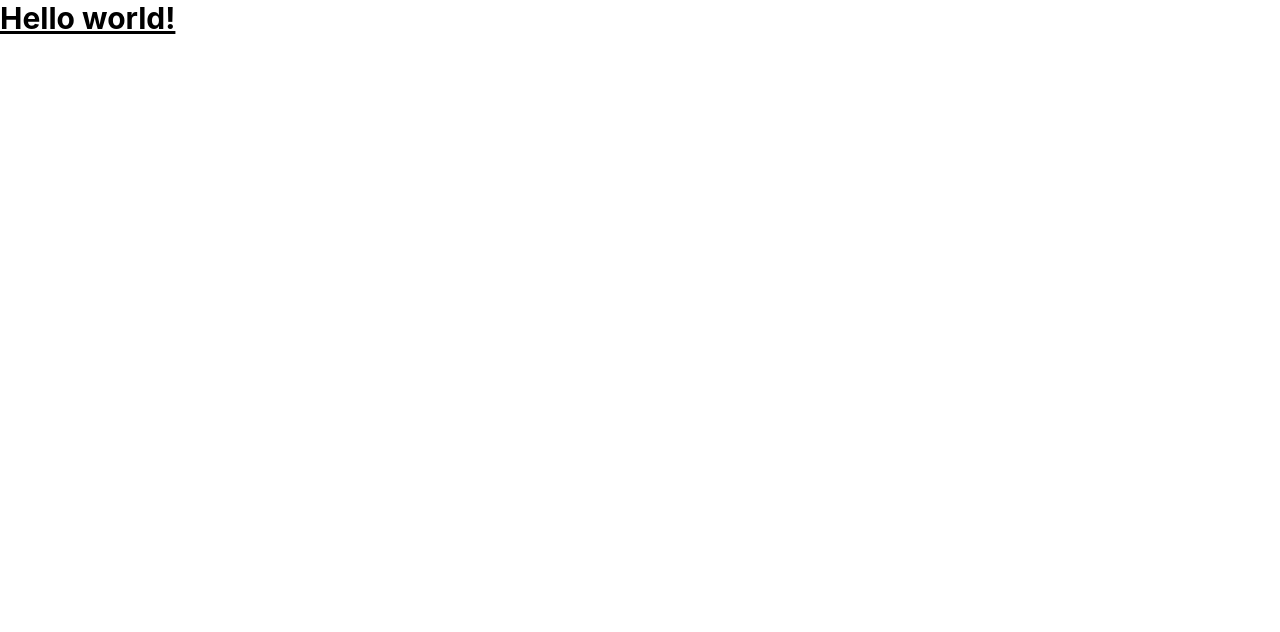
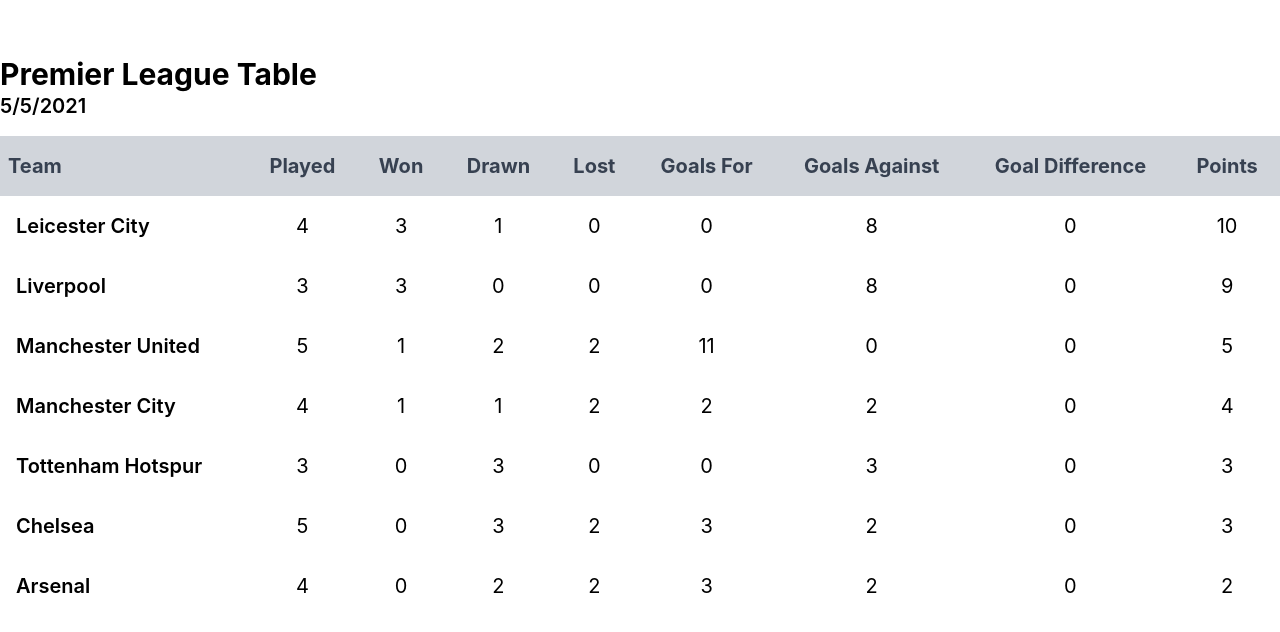
Before and after one commit to mainawycliffe/premier-league, a React (Create React App) app: page / in a window 1280 px wide. Shown: the top 632 px of the page. Built offline with nearby package versions, Linux system fonts and the light colour scheme.

Commit message:
feat: add UI to show premier league table

```diff
--- a/src/App.tsx
+++ b/src/App.tsx
@@ -1,9 +1,18 @@
-import React from 'react';
-import logo from './logo.svg';
+import { data } from './data';
 import './App.css';
+import { useState } from 'react';
+import PremierLeagueTable from './components/PremierLeagueTable';
 
 function App() {
-  return <h1 className='text-3xl font-bold underline'>Hello world!</h1>;
+  const [premierLeagueData] = useState(data);
+
+  return (
+    <div className='container mx-auto py-10'>
+      <div className='flex flex-col'>
+        <PremierLeagueTable data={premierLeagueData} />
+      </div>
+    </div>
+  );
 }
 
 export default App;
--- /dev/null
+++ b/src/components/PremierLeagueTable.tsx
@@ -0,0 +1,63 @@
+import { useMemo } from 'react';
+import PremierLeagueFixture from '../types/PremierLeagueFixture';
+import { parseISO } from 'date-fns';
+import composePremierLeagueTable from './utils/composePremierLeagueTable';
+
+type Props = {
+  data: PremierLeagueFixture[];
+};
+
+export default function PremierLeagueTable({ data }: Props) {
+  const todaysDate = parseISO('2021-05-05T14:00:00');
+
+  const filteredData = useMemo(() => composePremierLeagueTable(data, todaysDate), [data, todaysDate]);
+
+  return (
+    <>
+      <div className='flex flex-col'>
+        <div className='block py-4'>
+          <h3 className='text-left text-3xl font-bold'>Premier League Table</h3>
+          <span className='py-2 font-semibold text-xl'>{todaysDate.toLocaleDateString()}</span>
+        </div>
+        {filteredData.length > 0 ? (
+          <table className='table-auto text-xl'>
+            <thead className='text-gray-700 bg-gray-300'>
+              <tr className='font-bold'>
+                <th className='text-left p-2'>Team</th>
+                <th className='p-4'>Played</th>
+                <th className='p-4'>Won</th>
+                <th className='p-4'>Drawn</th>
+                <th className='p-4'>Lost</th>
+                <th className='p-4'>Goals For</th>
+                <th className='p-4'>Goals Against</th>
+                <th className='p-4'>Goal Difference</th>
+                <th className='p-4'>Points</th>
+              </tr>
+            </thead>
+            <tbody className='text-center'>
+              {filteredData.map((team) => (
+                <tr className='table-row hover:bg-gray-200' key={team.team}>
+                  <td className='text-left p-4 font-semibold'>{team.team}</td>
+                  <td data-testid={`${team.team}-played`} className='p-4'>
+                    {team.gamesPlayed}
+                  </td>
+                  <td className='p-4'>{team.totalWon}</td>
+                  <td className='p-4'>{team.totalDrawn}</td>
+                  <td className='p-4'>{team.totalLost}</td>
+                  <td className='p-4'>{team.goalsFor}</td>
+                  <td className='p-4'>{team.goalsAgainst}</td>
+                  <td className='p-4'>{team.goalDifference}</td>
+                  <td className='p-4'>{team.points}</td>
+                </tr>
+              ))}
+            </tbody>
+          </table>
+        ) : (
+          <div className='flex w-full py-10 text-center text-red-600 font-semibold'>
+            No matches have been played yet!
+          </div>
+        )}
+      </div>
+    </>
+  );
+}
--- /dev/null
+++ b/src/components/tests/mocks/mockData.ts
@@ -0,0 +1,124 @@
+import PremierLeagueFixture from '../../../types/PremierLeagueFixture';
+
+export const testDataFutureOnly: PremierLeagueFixture[] = [
+  {
+    score: { 'Manchester United': null, Liverpool: null },
+    date: '2021-05-09T11:00:00',
+  },
+
+  {
+    score: { Liverpool: null, 'Tottenham Hotspur': null },
+    date: '2021-05-09T17:00:00',
+  },
+  {
+    score: { Liverpool: null, 'Leicester City': null },
+    date: '2021-05-06T17:00:00',
+  },
+
+  {
+    score: { 'Manchester City': null, 'Tottenham Hotspur': null },
+    date: '2021-05-06T12:00:00',
+  },
+  {
+    score: { 'Manchester City': null, Arsenal: null },
+    date: '2021-05-11T14:00:00',
+  },
+  {
+    score: { Arsenal: null, Chelsea: null },
+    date: '2021-05-11T12:00:00',
+  },
+  {
+    score: { 'Tottenham Hotspur': null, 'Leicester City': null },
+    date: '2021-05-09T14:00:00',
+  },
+];
+
+export const testDataFutureAndPast: PremierLeagueFixture[] = [
+  {
+    score: {
+      'Manchester United': 1,
+      'Leicester City': 2,
+    },
+    date: '2021-05-04T14:00:00',
+  },
+  {
+    score: { 'Manchester United': null, Liverpool: null },
+    date: '2021-05-09T11:00:00',
+  },
+  {
+    score: { 'Manchester United': 1, 'Tottenham Hotspur': 1 },
+    date: '2021-05-05T11:00:00',
+  },
+  {
+    score: { 'Manchester United': 2, Chelsea: 2 },
+    date: '2021-03-04T17:00:00',
+  },
+  {
+    score: { 'Manchester United': 1, 'Manchester City': 2 },
+    date: '2021-03-05T17:00:00',
+  },
+  {
+    score: { 'Manchester United': 6, Arsenal: 2 },
+    date: '2021-01-04T17:00:00',
+  },
+  {
+    score: { Liverpool: null, 'Tottenham Hotspur': null },
+    date: '2021-05-09T17:00:00',
+  },
+  {
+    score: { Liverpool: null, 'Leicester City': null },
+    date: '2021-05-06T17:00:00',
+  },
+  {
+    score: { 'Manchester City': 1, Liverpool: 2 },
+    date: '2021-05-01T14:00:00',
+  },
+  {
+    score: { Arsenal: 2, Liverpool: 3 },
+    date: '2021-05-02T17:00:00',
+  },
+  {
+    score: { Chelsea: 1, Liverpool: 3 },
+    date: '2021-04-29T17:00:00',
+  },
+  {
+    score: { 'Manchester City': 0, Chelsea: 0 },
+    date: '2021-04-16T17:00:00',
+  },
+  {
+    score: { 'Manchester City': 1, 'Leicester City': 2 },
+    date: '2021-04-17T17:00:00',
+  },
+  {
+    score: { 'Manchester City': null, 'Tottenham Hotspur': null },
+    date: '2021-05-06T12:00:00',
+  },
+  {
+    score: { 'Manchester City': null, Arsenal: null },
+    date: '2021-05-11T14:00:00',
+  },
+  {
+    score: { Arsenal: null, Chelsea: null },
+    date: '2021-05-11T12:00:00',
+  },
+  {
+    score: { Arsenal: 0, 'Leicester City': 0 },
+    date: '2021-04-28T12:00:00',
+  },
+  {
+    score: { Arsenal: 1, 'Tottenham Hotspur': 1 },
+    date: '2021-05-04T12:00:00',
+  },
+  {
+    score: { Chelsea: 1, 'Tottenham Hotspur': 1 },
+    date: '2021-05-04T14:00:00',
+  },
+  {
+    score: { Chelsea: 1, 'Leicester City': 4 },
+    date: '2021-05-03T14:00:00',
+  },
+  {
+    score: { 'Tottenham Hotspur': null, 'Leicester City': null },
+    date: '2021-05-09T14:00:00',
+  },
+];
--- /dev/null
+++ b/src/components/utils/composePremierLeagueTable.ts
@@ -0,0 +1,82 @@
+import { isBefore, parseISO } from 'date-fns';
+import PremierLeagueFixture from '../../types/PremierLeagueFixture';
+import PremierLeagueTableRow from '../../types/PremierLeagueTableRow';
+
+export default function composePremierLeagueTable(data: PremierLeagueFixture[], todaysDate: Date) {
+  // we need to create a premier league table, so we will only use past
+  // data for this, so we filter out any data that is in the future
+  const pastPremierFixtures = data.filter((fixture) => isBefore(parseISO(fixture.date), todaysDate));
+  // next we need to create a premier league table
+  let premierLeagueTableWithKeys: Record<string, PremierLeagueTableRow> = {};
+
+  pastPremierFixtures.forEach((fixture) => {
+    const teams = Object.keys(fixture.score);
+    const homeTeam = teams[0];
+    const awayTeam = teams[1];
+
+    // if the home team is not in the premier league table, add it
+    if (!premierLeagueTableWithKeys[homeTeam]) {
+      premierLeagueTableWithKeys[homeTeam] = {
+        team: homeTeam,
+        gamesPlayed: 0,
+        totalDrawn: 0,
+        totalLost: 0,
+        totalWon: 0,
+        goalsFor: 0,
+        goalsAgainst: 0,
+        goalDifference: 0,
+        points: 0,
+      };
+    }
+
+    // if the away team is not in the premier league table, add it
+    if (!premierLeagueTableWithKeys[awayTeam]) {
+      premierLeagueTableWithKeys[awayTeam] = {
+        team: awayTeam,
+        gamesPlayed: 0,
+        totalDrawn: 0,
+        totalLost: 0,
+        totalWon: 0,
+        goalsFor: 0,
+        goalsAgainst: 0,
+        goalDifference: 0,
+        points: 0,
+      };
+    }
+
+    // increment the games played for both teams
+    premierLeagueTableWithKeys[homeTeam].gamesPlayed++;
+    premierLeagueTableWithKeys[awayTeam].gamesPlayed++;
+
+    // increment the goals for and against for both teams
+    premierLeagueTableWithKeys[homeTeam].goalsFor += fixture.score[homeTeam] ?? 0;
+    premierLeagueTableWithKeys[awayTeam].goalsAgainst += fixture.score[awayTeam] ?? 0;
+
+    // if draw, we add to both teams 1 point
+    if (fixture.score[homeTeam]! === fixture.score[awayTeam]) {
+      premierLeagueTableWithKeys[homeTeam].totalDrawn++;
+      premierLeagueTableWithKeys[awayTeam].totalDrawn++;
+      premierLeagueTableWithKeys[homeTeam].points++;
+      premierLeagueTableWithKeys[awayTeam].points++;
+    }
+
+    // if home team won, we add to the home team 3 points and 0 to the away
+    // team
+    if (fixture.score[homeTeam]! > fixture.score[awayTeam]!) {
+      premierLeagueTableWithKeys[homeTeam].totalWon++;
+      premierLeagueTableWithKeys[homeTeam].points += 3;
+      premierLeagueTableWithKeys[awayTeam].totalLost++;
+    }
+
+    // if away team won, we add to the away team 3 points and 0 to the home
+    // team
+    if (fixture.score[awayTeam]! > fixture.score[homeTeam]!) {
+      premierLeagueTableWithKeys[awayTeam].totalWon++;
+      premierLeagueTableWithKeys[awayTeam].points += 3;
+      premierLeagueTableWithKeys[homeTeam].totalLost++;
+    }
+  });
+
+  const premierLeagueTable = Object.entries(premierLeagueTableWithKeys).map(([_, team]) => team);
+  return premierLeagueTable.sort((a, b) => b.points - a.points);
+}
--- /dev/null
+++ b/src/types/PremierLeagueTableRow.ts
@@ -0,0 +1,13 @@
+type PremierLeagueTableRow = {
+  team: string;
+  goalsFor: number;
+  goalsAgainst: number;
+  goalDifference: number;
+  totalWon: number;
+  totalLost: number;
+  totalDrawn: number;
+  gamesPlayed: number;
+  points: number;
+};
+
+export default PremierLeagueTableRow;
```
Also changed, not shown: 2 other files (tests, documents, lock files or other folders).
